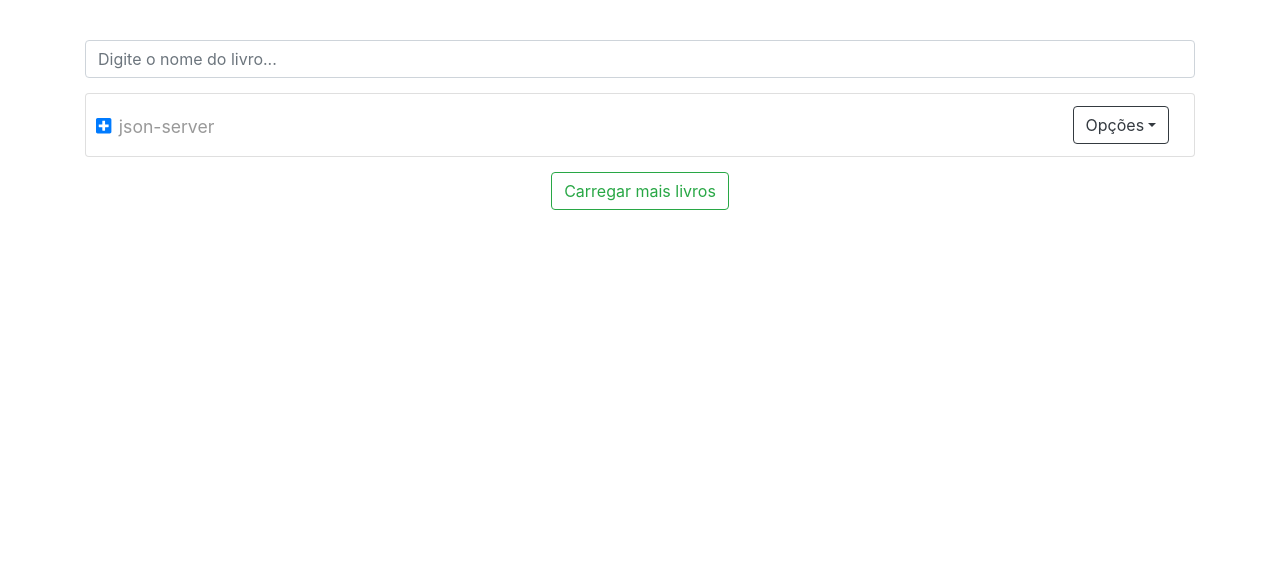
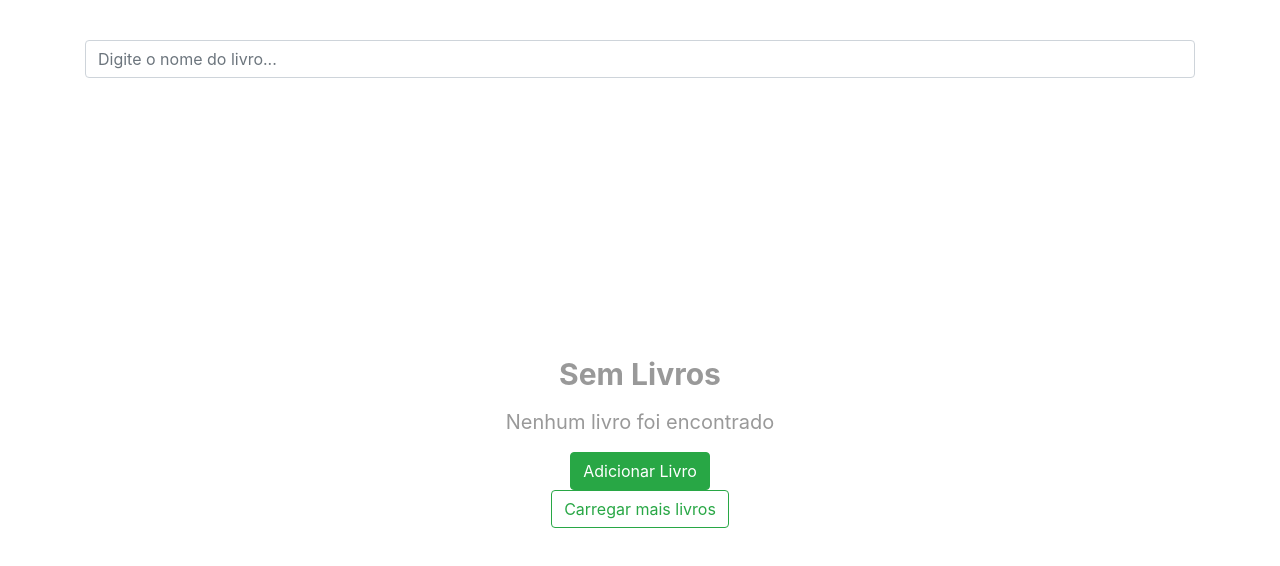
Before and after one commit to joaohd98/angular-livraria, an Angular app: page / in a window 1280 px wide. Shown: the top 566 px of the page. Built offline with nearby package versions, Linux system fonts and the light colour scheme; data requests are answered from the project's data file.

Commit message:
Adicionado lista vazia

```diff
--- a/src/app/pages/show-books/components/list-book/list-book.component.html
+++ b/src/app/pages/show-books/components/list-book/list-book.component.html
@@ -1,3 +1,10 @@
+<div class="list-empty">
+  <h1>Sem Livros</h1>
+  <p>Nenhum livro foi encontrado</p>
+  <button class="btn btn-success">Adicionar Livro</button>
+</div>
+
+<div *ngIf="true == false">
   <ul class="list-group">
     <li *ngFor="let book of books;" class="list-group-item clearfix" >
       <div class="row">
@@ -34,3 +41,4 @@
       </div>
     </li>
   </ul>
+</div>
--- a/src/app/pages/show-books/components/list-book/list-book.component.scss
+++ b/src/app/pages/show-books/components/list-book/list-book.component.scss
@@ -1,3 +1,33 @@
+.list-empty {
+
+  color: var(--color-gray);
+  text-align: center;
+  margin-top: 25%;
+
+  h1 {
+
+    margin-bottom: 15px;
+    color: var(--color-gray);
+    font-size: 30px;
+    font-weight: 700;
+
+  }
+
+  p {
+
+    font-size: 20px;
+    font-weight: 400;
+    margin-bottom: 15px;
+
+  }
+
+
+
+}
+
+
+.list-success {
+
   .list-group {
 
     margin-top: 15px;
@@ -106,3 +136,5 @@
     }
 
   }
+
+}
```
Lines whose indentation alone changed are shown as unchanged.
